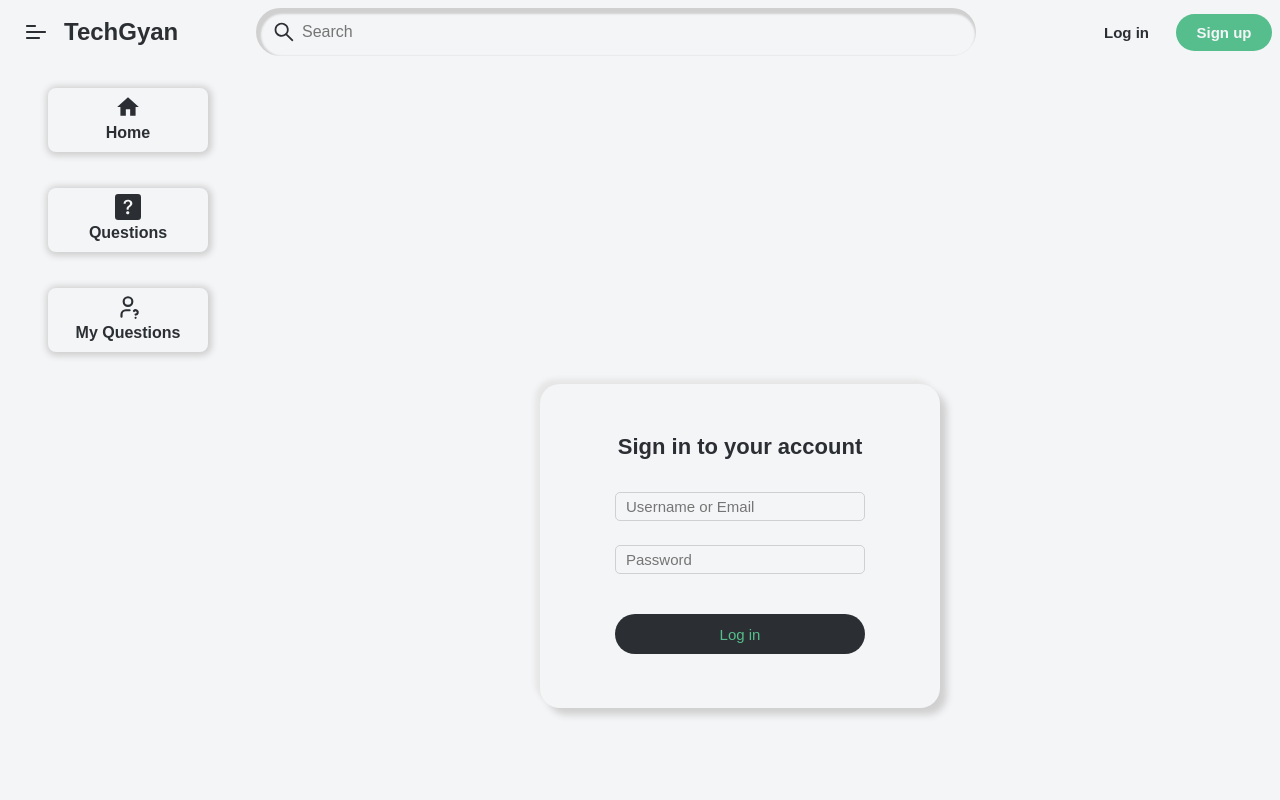
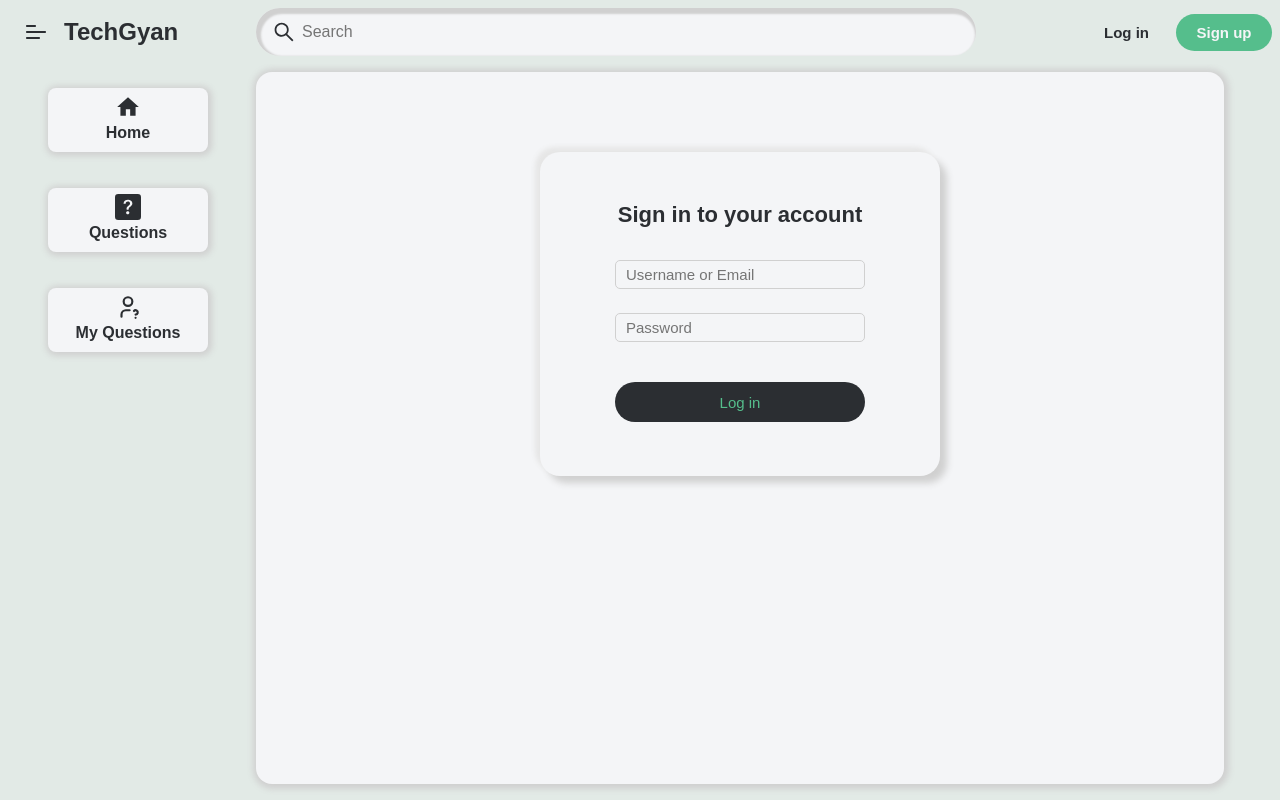
Before and after one commit to GoofyPR/techgyan, a React (Create React App) app in the folder client/: page /login in a window 1280 px wide. Built offline with nearby package versions, Linux system fonts and the light colour scheme.

Commit message:
UI changes

```diff
--- a/client/src/App.css
+++ b/client/src/App.css
@@ -1,6 +1,6 @@
 .App {
     display: flex;
-
+    background: #e2eae6;
 }
 
 /* .content {
--- a/client/src/components/Login.jsx
+++ b/client/src/components/Login.jsx
@@ -5,6 +5,21 @@ import { useNavigate } from 'react-router-dom';
 
 const Login = ({ onLogin }) => {
   const navigate = useNavigate();
+  const [height, setHeight] = useState(window.innerHeight);
+
+  useEffect(() => {
+    const handleResize = () => {
+      setHeight(window.innerHeight);
+    };
+
+    window.addEventListener('resize', handleResize);
+
+    return () => {
+      window.removeEventListener('resize', handleResize);
+    };
+  }, []);
+
+  const dynamicHeight = height - 88;
 
   const [formData, setFormData] = useState({
     emailOrUsername: '',
@@ -72,7 +87,7 @@ const Login = ({ onLogin }) => {
   };
 
   return(
-      <div className="login-container">
+      <div className="login-container" style={{ height: `${dynamicHeight}px` }} >
           <div className='signin-container'>
 
 
--- a/client/src/components/Signup.jsx
+++ b/client/src/components/Signup.jsx
@@ -3,6 +3,7 @@ import axios from 'axios';
 import '../css/Signup.css';
 
 const Signup = () => {
+    const [height, setHeight] = useState(window.innerHeight);
     const [formData, setFormData] = useState({
         username: '',
         email: '',
@@ -12,7 +13,19 @@ const Signup = () => {
         // profilePicture: ''
     });
 
+    useEffect(() => {
+        const handleResize = () => {
+          setHeight(window.innerHeight);
+        };
 
+        window.addEventListener('resize', handleResize);
+
+        return () => {
+          window.removeEventListener('resize', handleResize);
+        };
+    }, []);
+
+    const dynamicHeight = height - 88;
 
     const [error, setError] = useState('');
 
@@ -87,7 +100,7 @@ const Signup = () => {
 
 
     return (
-      <div className="signup-container">
+        <div className="signup-container" style={{ height: `${dynamicHeight}px` }} >
             <div className='signup-inner-container'>
 
 
--- a/client/src/css/Login.css
+++ b/client/src/css/Login.css
@@ -4,7 +4,16 @@
     flex-grow: 1;
     justify-content: flex-start;
     align-items: center;
-    min-height: 80vh;
+    box-shadow: 1px 1px 6px 4px #d0d0d0;
+    border-radius: 16px;
+    margin-top: 8px;
+    margin-bottom: 16px;
+    padding-right: 0;
+    position: relative;
+    border: none;
+    overflow-y: auto;
+    z-index: 2;
+    /* min-height: 80vh; */
 }
 
 .signin-container {
@@ -17,7 +26,7 @@
     align-items: center;
     border-radius: 20px;
     box-shadow: -5px -5px 5px #e6e6e6, 7px 7px 7px #d0d0d0;
-    margin-top: 20rem;
+    margin-top: 5rem;
 }
 
 /* .signin-inner-container {
--- a/client/src/css/MyQuestions.css
+++ b/client/src/css/MyQuestions.css
@@ -3,6 +3,7 @@
     flex-grow: 1;
     border-radius: 16px;
     border: none;
+    background: #e2eae6;
 }
 
 .question-container {
--- a/client/src/css/Navbar.css
+++ b/client/src/css/Navbar.css
@@ -8,6 +8,7 @@
     box-sizing: border-box;
     justify-content: space-between;
     z-index: 3;
+    background: #e2eae6;
     /* box-shadow: rgba(0, 0, 0, 0.2) 0 10px 10px -5px; */
 }
 
@@ -21,13 +22,14 @@
     flex: 1 0 auto;
     box-sizing: border-box;
     padding-right: 30px;
+    background: transparent;
 }
 
 .search-container {
     justify-content: flex-start;
     flex: 1 1 100%;
     padding: 0 30px 0 10px;
-
+    background: transparent;
 }
 
 /* .search-box {
@@ -45,6 +47,8 @@
     box-shadow: 2px 3px 2px 3px #d0d0d0 inset;
     display: flex;
     align-items: center;
+    background: #f4f5f7;
+
 }
 
 .search-box {
@@ -74,6 +78,7 @@
 .nav-con {
     display: flex;
     align-items: center;
+    background: transparent;
 }
 
 .profile-icon {
@@ -82,6 +87,7 @@
     padding: 8px;
     border-radius: 50%;
     cursor: pointer;
+    background: transparent;
     &:hover {
         background-color: rgba(60, 64, 67, 0.08);
         outline: none;
@@ -93,6 +99,7 @@
     width: 32px;
     cursor: pointer;
     border-radius: 50%;
+    background: transparent;
     /* position: relative;
     top: 8px;
     left: 8px; */
@@ -105,6 +112,7 @@
     padding: 12px;
     border-radius: 50%;
     cursor: pointer;
+    background: transparent;
     &:hover {
         background-color: rgba(60, 64, 67, 0.08);
         outline: none;
@@ -125,7 +133,7 @@
     font-weight: 600;
     color: #2b2e32;
     transition: ease 0.5s;
-
+    background: transparent;
     &:hover {
         color: #55be8c;
     }
@@ -137,7 +145,7 @@
     font-size: 15px;
     font-weight: bold;
     color: #2b2e32;
-
+    background: transparent;
 }
 
 .nav-links a:not(.active-link){
@@ -148,7 +156,7 @@
     /* color: #34b1aa; */
     color: #2b2e32;
     transition: ease 0.3s;
-
+    background: transparent;
     &:hover {
         color: #34b1aa;
     }
@@ -195,8 +203,11 @@
     width: 72px;
     padding-top: 15.5px;
     padding-bottom: 15.5px;
-
-
+    background: transparent;
+    transition: ease 0.5s;
+    &:hover {
+        color: #55be8c;
+    }
 }
 
 .user-info-popup {
@@ -206,13 +217,14 @@
     width: 436px;
     z-index: 1000;
     /* height: 0px; */
-    margin-top: 57px;
+    margin-top: 63px;
     right: 0px;
     margin-right: 4px;
     min-height: 210px;
     max-height: calc(-101px + 100dvh);
     max-width: calc(-8px + 100vw);
     visibility: hidden;
+
 }
 
 .popup-inner-container {
@@ -230,7 +242,8 @@
     height: 100%;
     z-index: 1000;
     position: relative;
-    background: #e9eef6;
+    /* background: #e9eef6; */
+    background: #e2eae6;
     border: none;
     border-radius: 28px;
     box-shadow: 0 4px 8px 3px rgba(0,0,0,.15), 0 1px 3px rgba(0,0,0,.3);
--- a/client/src/css/Profile.css
+++ b/client/src/css/Profile.css
@@ -3,6 +3,7 @@
     max-width: 56px;
     min-width: 56px;
     overflow: hidden;
+    background: #e2eae6;
 }
 /*
 .my-tracker {
--- a/client/src/css/Questions.css
+++ b/client/src/css/Questions.css
@@ -4,6 +4,7 @@
     /* box-shadow: 1px 1px 6px 4px #d0d0d0 inset; */
     border-radius: 16px;
     border: none;
+    background: #e2eae6;
 
     /* max-height: 100%; */
 
--- a/client/src/css/SidebarUpdated.css
+++ b/client/src/css/SidebarUpdated.css
@@ -7,6 +7,7 @@
     z-index: 1;
     transition: left 0.3s;
     overflow-y: hidden;
+    background: #e2eae6;
 }
 
 .sidebar-container.show {
@@ -14,6 +15,7 @@
     max-width: 72px;
     min-width: 72px;
     z-index: 1;
+    background: #e2eae6;
     .side-links li {
         display: none;
     }
@@ -29,7 +31,7 @@
         border: none;
         box-shadow: 1px 1px 6px 3px #d0d0d0;
         margin-top:24px;
-        background-color: transparent;
+        background-color: #f4f5f7;
     }
     .questions-option-con{
         display: flex;
@@ -42,7 +44,7 @@
         border: none;
         box-shadow: 1px 1px 6px 3px #d0d0d0;
         margin-top:24px;
-        background-color: transparent;
+        background-color: #f4f5f7;
     }
     .myq-option-con{
         display: flex;
@@ -55,18 +57,20 @@
         border: none;
         box-shadow: 1px 1px 6px 3px #d0d0d0;
         margin-top:24px;
-        background-color: transparent;
+        background-color: #f4f5f7;
     }
     .sidebar-icon {
         height: 26px;
         width: 26px;
         margin: 0;
+        background: transparent;
     }
     .side-links{
         display: flex;
         flex-direction: column;
         align-items: center;
         padding: 0;
+        background: transparent;
     }
     .home-option-con.active,
     .questions-option-con.active,
@@ -82,6 +86,7 @@
     padding-left: 48px;
     padding-right: 48px;
     z-index: 2;
+    background: #e2eae6;
 }
 
 .side-links li {
@@ -119,7 +124,7 @@
     border: none;
     box-shadow: 1px 1px 6px 3px #d0d0d0;
     margin-top:24px;
-    background-color: transparent;
+    background-color: #f4f5f7;
     cursor: pointer;
 }
 
@@ -133,7 +138,7 @@
     border: none;
     box-shadow: 1px 1px 6px 3px #d0d0d0;
     margin-top: 36px;
-    background-color: transparent;
+    background-color: #f4f5f7;
     cursor: pointer;
 }
 
@@ -147,7 +152,7 @@
     border: none;
     box-shadow: 1px 1px 6px 3px #d0d0d0;
     margin-top: 36px;
-    background-color: transparent;
+    background-color: #f4f5f7;
 
     margin-bottom: 24px;
     cursor: pointer;
--- a/client/src/css/Signup.css
+++ b/client/src/css/Signup.css
@@ -4,7 +4,15 @@
     flex-grow: 1;
     justify-content: flex-start;
     align-items: center;
-    min-height: 80vh;
+    box-shadow: 1px 1px 6px 4px #d0d0d0;
+    border-radius: 16px;
+    margin-top: 8px;
+    margin-bottom: 16px;
+    padding-right: 0;
+    position: relative;
+    border: none;
+    overflow-y: auto;
+    z-index: 2;
 }
 
 .signup-inner-container {
@@ -17,7 +25,7 @@
     align-items: center;
     border-radius: 20px;
     box-shadow: -5px -5px 5px #e6e6e6, 7px 7px 7px #d0d0d0;
-    margin-top: 20rem;
+    margin-top: 5rem;
 }
 
 .title {
```
Lines whose indentation alone changed are shown as unchanged.
